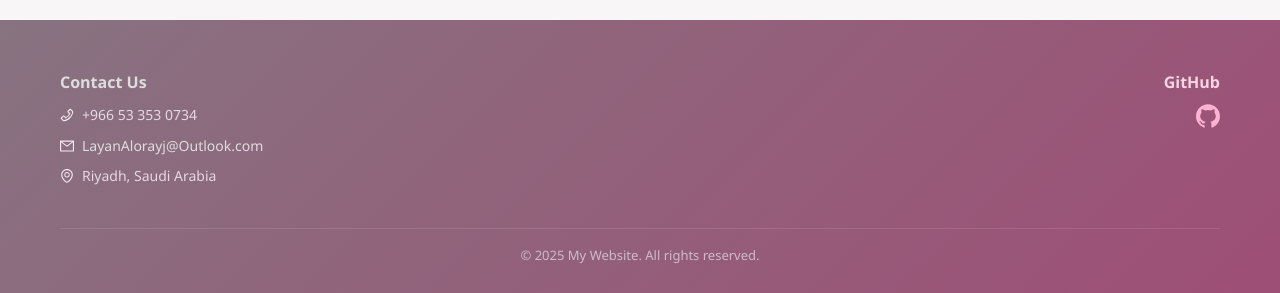
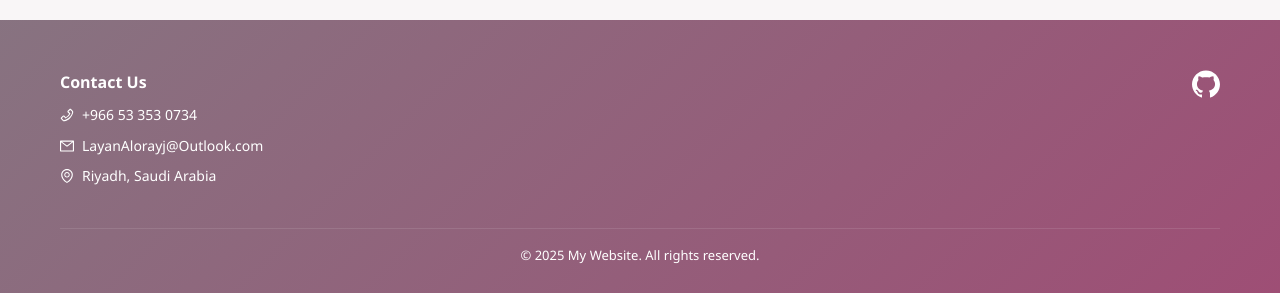
Before and after one commit to LayanALorayj/shopping-cart, a React (Vite) app: page /search in a window 1280 px wide. Shown: the part 504-797 px from the top of the page. Built offline with nearby package versions, Linux system fonts and the light colour scheme; no server answers.

Commit message:
fix colors & register

```diff
--- a/src/App.css
+++ b/src/App.css
@@ -790,7 +790,7 @@ h1 {
 }
 
 .footer-title {
-  color: #f6d5e3 !important;
+  color: #ffffff !important;
   font-weight: 600 !important;
   margin-bottom: 10px !important;
   cursor: pointer;
@@ -802,12 +802,12 @@ h1 {
 }
 
 .footer-link {
-  color: #ddd !important;
+  color: #ffffff !important;
 }
 
 .footer-text,
 .footer-link {
-  color: #e5d8e8;
+  color: #ffffff;
   font-size: 14px;
   transition: color 0.3s ease;
 }
@@ -823,13 +823,30 @@ h1 {
 }
 
 .footer-social a {
-  color: #ffb3d1;
+  color: #ffffff;
   transition: transform 0.3s ease, color 0.3s ease;
 }
 
 .footer-social a:hover {
   transform: scale(1.3);
+  color: #100f0f;
+}
+
+.footer-copy-center {
+  text-align: center;
+  border-top: 1px solid rgba(255, 255, 255, 0.1);
+  padding-top: 15px;
+  margin-top: 40px;
+}
+
+.github-icon {
   color: #ffffff;
+  transition: transform 0.3s ease, color 0.3s ease;
+}
+
+.github-icon:hover {
+  color: #000000;
+  transform: scale(1.2);
 }
 
 .footer-copy-center {
--- a/src/components/layout/Footer.tsx
+++ b/src/components/layout/Footer.tsx
@@ -34,42 +34,53 @@ const AppFooter = () => {
 
           <Space direction="vertical" size="small">
             <Space>
-              <PhoneOutlined />
-              <Text className="footer-text">+966 53 353 0734</Text>
+              <PhoneOutlined style={{ color: "#ffffff" }} />
+              <Link
+                href="tel:+966533530734"
+                className="footer-link"
+                style={{ color: "#ffffff" }}
+              >
+                +966 53 353 0734
+              </Link>
             </Space>
 
             <Space>
-              <MailOutlined />
-              <Link href="mailto:LayanAlorayj@Outlook.com" className="footer-link">
+              <MailOutlined style={{ color: "#ffffff" }} />
+              <Link
+                href="mailto:LayanAlorayj@Outlook.com"
+                target="_blank"
+                className="footer-link"
+                style={{ color: "#ffffff" }}
+              >
                 LayanAlorayj@Outlook.com
               </Link>
             </Space>
 
             <Space>
-              <EnvironmentOutlined />
-              <Text className="footer-text">{t("footer.location")}</Text>
+              <EnvironmentOutlined style={{ color: "#ffffff" }} />
+              <Text className="footer-text" style={{ color: "#ffffff" }}>
+                {t("footer.location")}
+              </Text>
             </Space>
           </Space>
         </Col>
 
         <Col xs={24} sm={24} md={12} className="footer-right">
-          <Title level={5} className="footer-title">
-            GitHub
-          </Title>
           <div className="footer-social">
             <Link
               href="https://github.com/LayanALorayj/shopping-cart"
               target="_blank"
               aria-label="GitHub"
+              className="github-icon"
             >
-              <GithubOutlined style={{ fontSize: 24 }} />
+              <GithubOutlined style={{ fontSize: 28}} />
             </Link>
           </div>
         </Col>
       </Row>
 
       <div className="footer-copy-center">
-        <Text className="footer-copy">
+        <Text className="footer-copy" style={{ color: "#ffffff" }}>
           © {new Date().getFullYear()} {t("footer.siteName")}.{" "}
           {t("footer.rightsReserved")}
         </Text>
--- a/src/translation/locale/ar.json
+++ b/src/translation/locale/ar.json
@@ -134,6 +134,7 @@
     "emailInvalid": "يرجى إدخال بريد إلكتروني صالح",
     "passwordError": "الرجاء إدخال كلمة المرور",
     "confirmError": "الرجاء تأكيد كلمة المرور",
-    "passwordMismatch": "كلمتا المرور غير متطابقتان"
+    "passwordMismatch": "كلمتا المرور غير متطابقتان",
+    "google": " انشاء حساب بستخدام جوجل"
   }
 }
--- a/src/translation/locale/en.json
+++ b/src/translation/locale/en.json
@@ -132,6 +132,7 @@
     "emailInvalid": "Please enter a valid email address",
     "passwordError": "Please enter your password",
     "confirmError": "Please confirm your password",
-    "passwordMismatch": "Passwords do not match"
+    "passwordMismatch": "Passwords do not match",
+    "google": "Register With Google"
   }
 }
```
